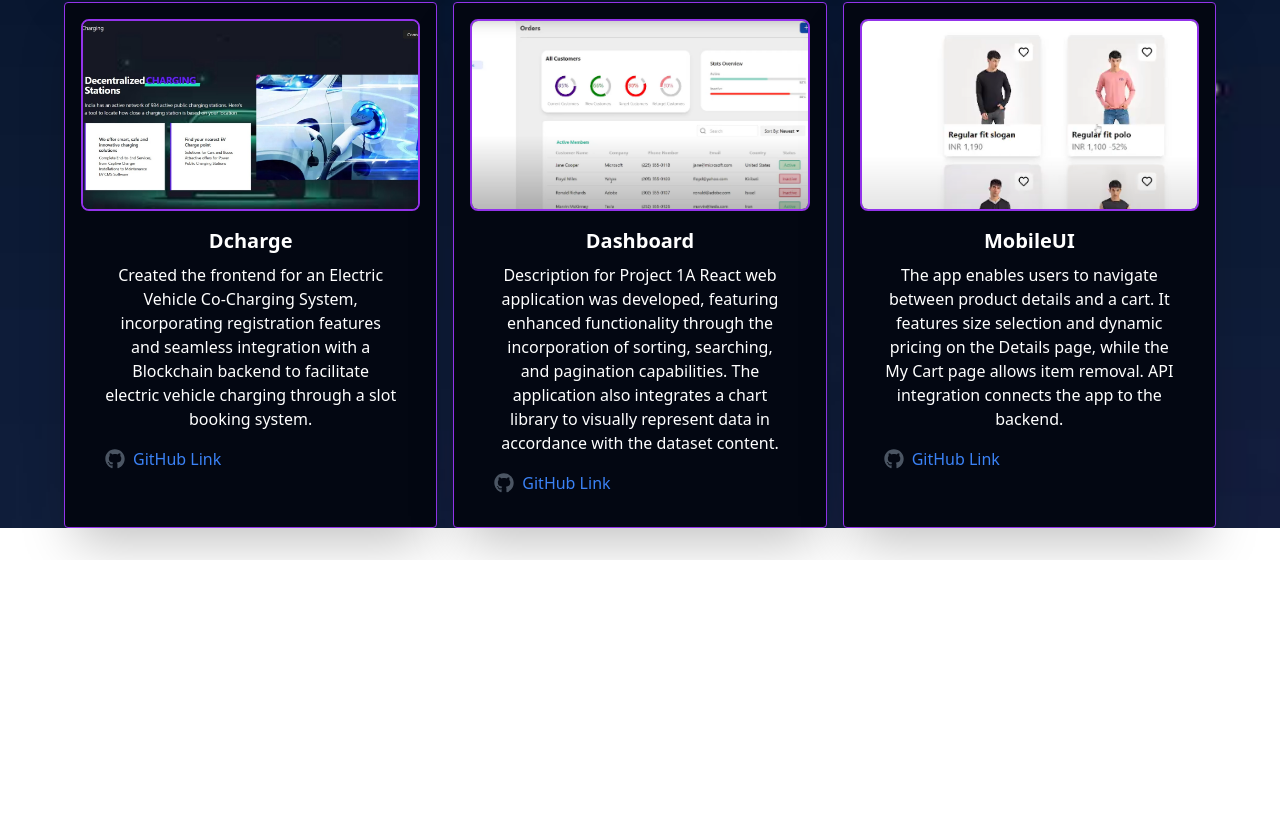
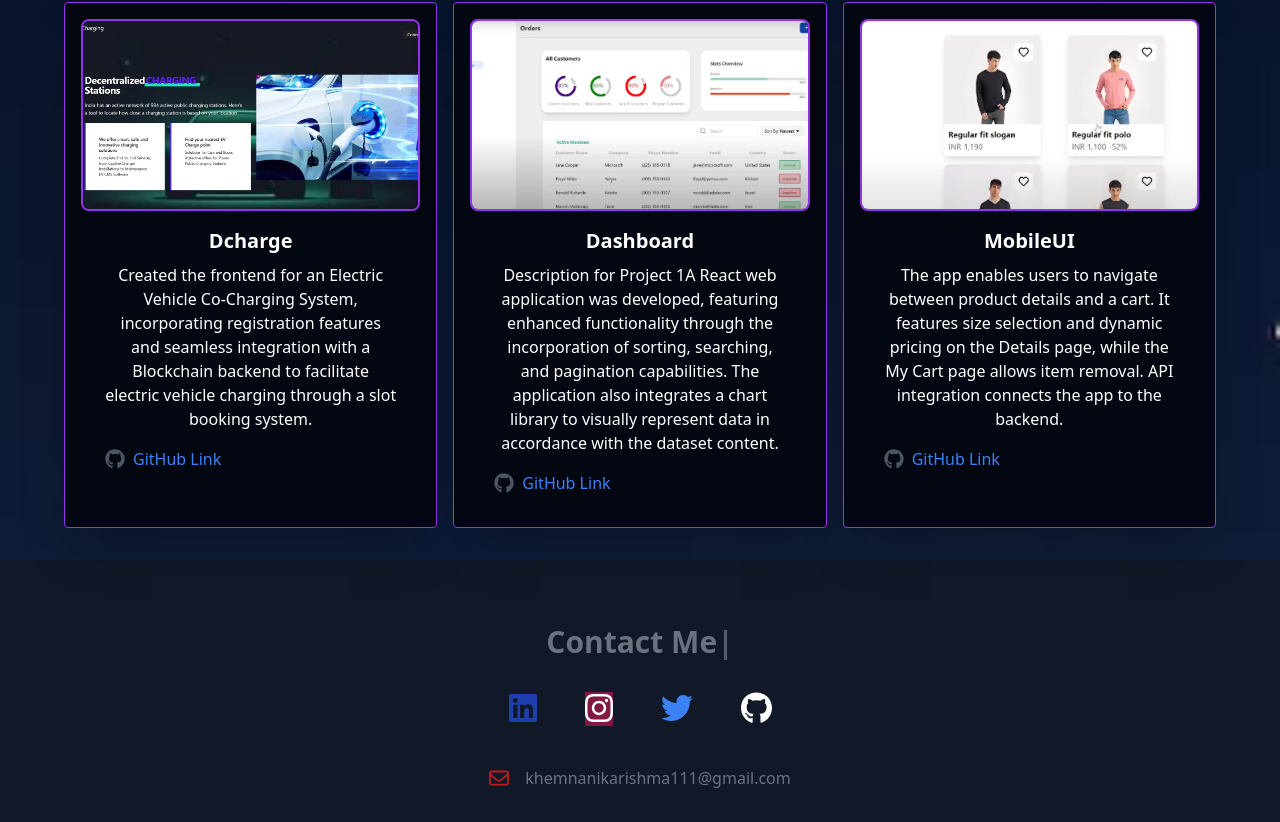
Before and after one commit to karishma012/Portfolio, a React (Create React App) app: page / in a window 1280 px wide. Shown: the part 2000-2822 px from the top of the page. Before the commit the page ends 2560 px from the top, so only its background shows below. Built offline with nearby package versions, Linux system fonts and the light colour scheme.

Commit message:
footer completed

```diff
--- a/package.json
+++ b/package.json
@@ -3,8 +3,10 @@
   "version": "0.1.0",
   "private": true,
   "dependencies": {
+    "@fortawesome/fontawesome-free": "^6.4.2",
     "@fortawesome/fontawesome-svg-core": "^6.4.2",
     "@fortawesome/free-brands-svg-icons": "^6.4.2",
+    "@fortawesome/free-regular-svg-icons": "^6.4.2",
     "@fortawesome/free-solid-svg-icons": "^6.4.2",
     "@fortawesome/react-fontawesome": "^0.2.0",
     "@headlessui/react": "^1.7.17",
@@ -17,6 +19,7 @@
     "react-dom": "^18.2.0",
     "react-icons": "^4.11.0",
     "react-scripts": "5.0.1",
+    "react-typed": "^1.2.0",
     "web-vitals": "^2.1.4"
   },
   "scripts": {
--- a/src/App.js
+++ b/src/App.js
@@ -4,6 +4,7 @@ import About from './Components/About';
 import starsBackground from './Components/stars3.avif'; // Import the background image
 import Skills from './Components/Skills';
 import ProjectsSection from './Components/ProjectsSection';
+import Footer from './Components/Footer';
 
 
 function App() {
@@ -21,6 +22,7 @@ function App() {
       <About />
       <Skills/>
       <ProjectsSection/>
+      <Footer/>
 
     </div>
   );
--- /dev/null
+++ b/src/Components/Footer.js
@@ -0,0 +1,42 @@
+import React from 'react';
+import Typed from 'react-typed';
+import { FontAwesomeIcon } from '@fortawesome/react-fontawesome';
+import { faLinkedin, faInstagram, faTwitter, faGithub } from '@fortawesome/free-brands-svg-icons';
+import { faEnvelope } from '@fortawesome/free-regular-svg-icons';
+
+
+const Footer = () => {
+  return (
+    <footer className="bg-gray-900 text-white py-8">
+
+      <div className="text-center text-gray-500 p-8 text-3xl font-bold animate-pulse">
+                <Typed strings={[' Contact Me']} typeSpeed={40} />
+              </div>
+      <div className="flex justify-center mb-8">
+        {/* Social media icons */}
+        <a href="https://www.linkedin.com/in/kk1210/" target="_blank" rel="noopener noreferrer" className="mx-6 text-blue-800 transform hover:scale-110 transition-transform">
+          <FontAwesomeIcon icon={faLinkedin} size="2x" />
+        </a>
+        <a href="https://www.instagram.com/k.pvt01210/" target="_blank" rel="noopener noreferrer" className="mx-6 bg-pink-900 transform hover:scale-110 transition-transform">
+          <FontAwesomeIcon icon={faInstagram} size="2x" />
+        </a>
+        <a href="https://twitter.com/KhemnaniQ" target="_blank" rel="noopener noreferrer" className="mx-6 text-blue-500 transform hover:scale-110 transition-transform">
+          <FontAwesomeIcon icon={faTwitter} size="2x" />
+        </a>
+        <a href="https://github.com/karishma012" target="_blank" rel="noopener noreferrer" className="mx-6 transform hover:scale-110 transition-transform">
+          <FontAwesomeIcon icon={faGithub} size="2x" />
+        </a>
+      </div>
+
+      <div className="text-center mt-10">
+        {/* Email icon and address */}
+        <div className="flex items-center justify-center">
+          <FontAwesomeIcon icon={faEnvelope} size="lg" className="mr-4 text-red-700" />
+          <span className='text-gray-500'>khemnanikarishma111@gmail.com</span>
+        </div>
+      </div>
+    </footer>
+  );
+};
+
+export default Footer;
```
Also changed, not shown: 1 other file (tests, documents, lock files or other folders).
